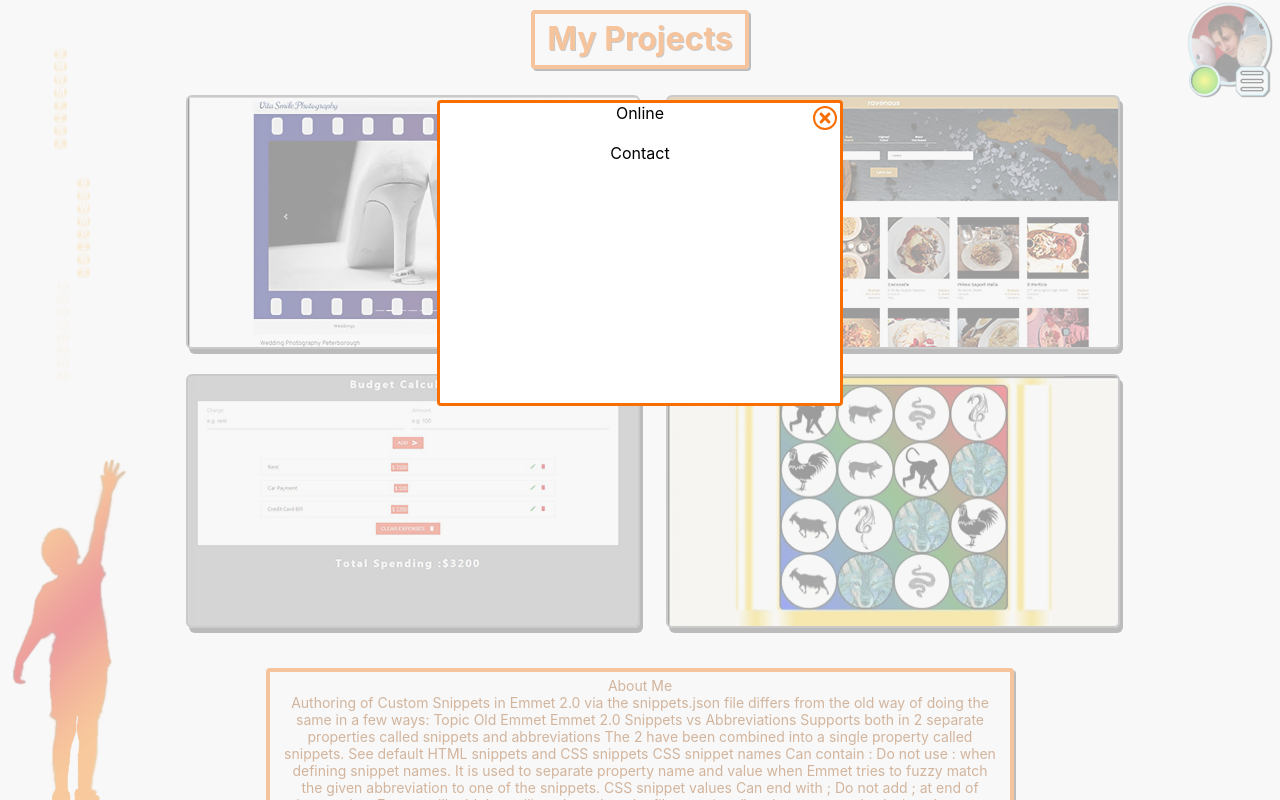
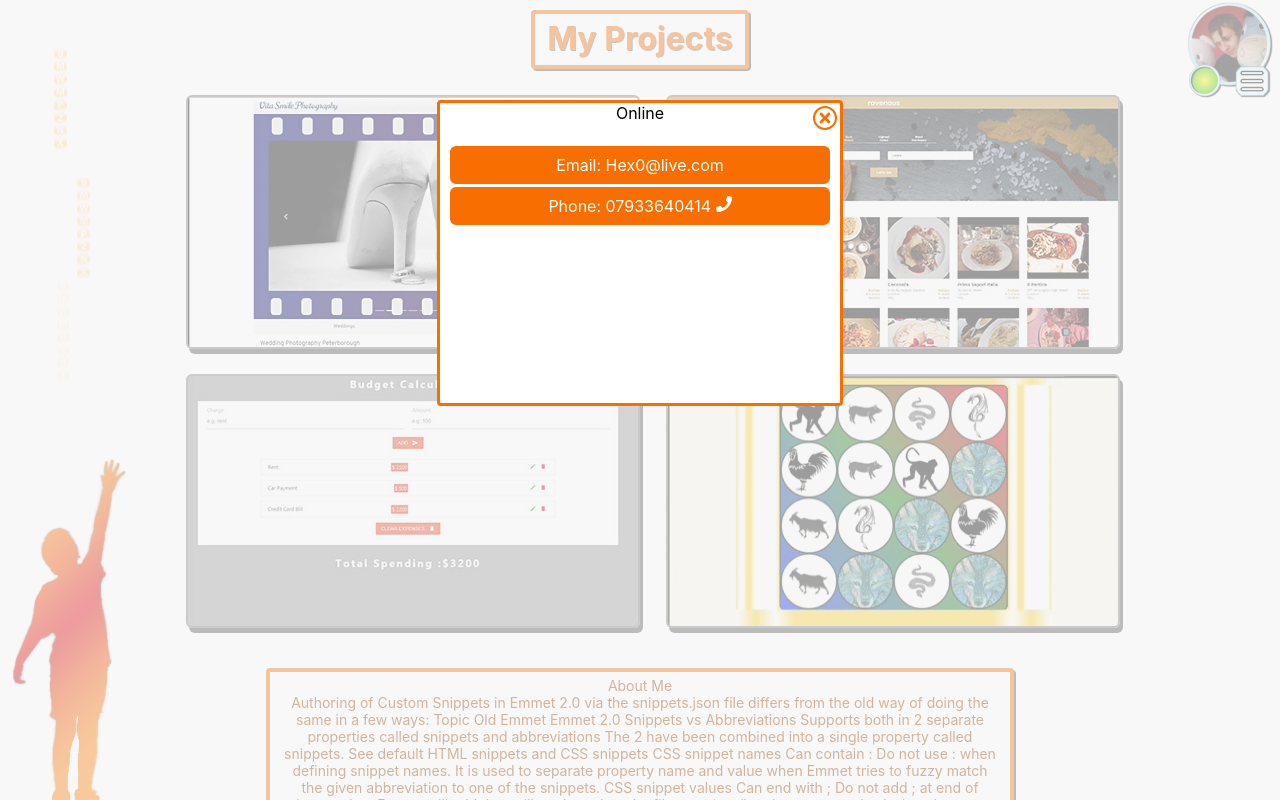
Before and after one commit to Hex-Zero/Mantas-Brasiunas-old, a React (Create React App) app: page / in a window 1280 px wide. Both pictures are taken after a click on the picture 1227 px from the left and 50 px from the top of the page. Shown: the top 800 px of the page. Built offline with nearby package versions, Linux system fonts and the light colour scheme.

Commit message:
Added contact info

```diff
--- a/src/App.js
+++ b/src/App.js
@@ -4,10 +4,12 @@ import Projects from "./components/Projects"
 import Connect from "./components/Connect"
 import Cover from "./components/Cover"
 import { ModalProvider } from "./context/ModalContext"
+import Contact from "./components/Contact"
 
 function App() {
   return (
     <ModalProvider>
+      {/* <Contact /> */}
       <Background />
       <Cover />
       <Projects />
--- a/src/components/Connect.js
+++ b/src/components/Connect.js
@@ -6,6 +6,7 @@ import { ModalContext } from "../context/ModalContext"
 
 const Connect = () => {
   const [visible, setVisible] = useContext(ModalContext)
+  console.log(visible)
   return (
     <Styled>
       <Modal />
--- a/src/components/Contact.js
+++ b/src/components/Contact.js
@@ -1,13 +1,29 @@
 import React from "react"
+import { FaPhone, FaAt } from "react-icons/fa"
+import styled, { keyframes } from "styled-components"
 
 const Contact = () => {
   return (
     <>
-      <p>Contact</p>
-      <p>e-mail</p>
-      <p>phone</p>
+      <A>Email: Hex0@live.com</A>
+      <A>
+        Phone: 07933640414 <FaPhone />
+      </A>
     </>
   )
 }
-
+const A = styled.a`
+  display: block;
+  position: relative;
+  margin: 3px 10px;
+  color: white;
+  background: #f86e00;
+  border: solid 3px #f86e00;
+  padding: 6px 10px;
+  border-radius: 6px;
+  cursor: pointer;
+  &:hover {
+    background: black;
+  }
+`
 export default Contact
--- a/src/components/Modal.js
+++ b/src/components/Modal.js
@@ -2,6 +2,7 @@ import React, { useState, useEffect, useContext } from "react"
 import styled, { keyframes } from "styled-components"
 import { ModalContext } from "../context/ModalContext"
 import { FaTimes } from "react-icons/fa"
+import Contact from "./Contact"
 const Modal = () => {
   const [visible, setVisible] = useContext(ModalContext)
   const [coverAnim, setCoverAnim] = useState()
@@ -24,7 +25,8 @@ const Modal = () => {
           <FaTimes className="close" onClick={() => setVisible(false)} />
         </p>
         <br />
-        <p>Contact</p>
+
+        <Contact />
       </StyledModal>
     </Styled>
   )
```
